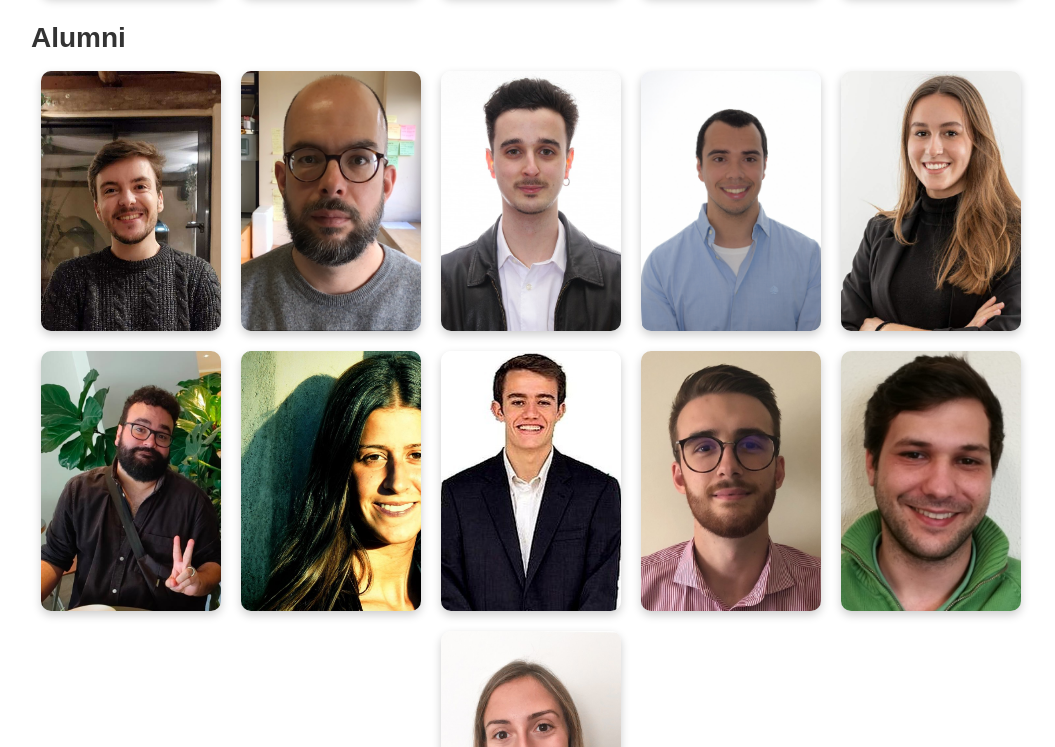
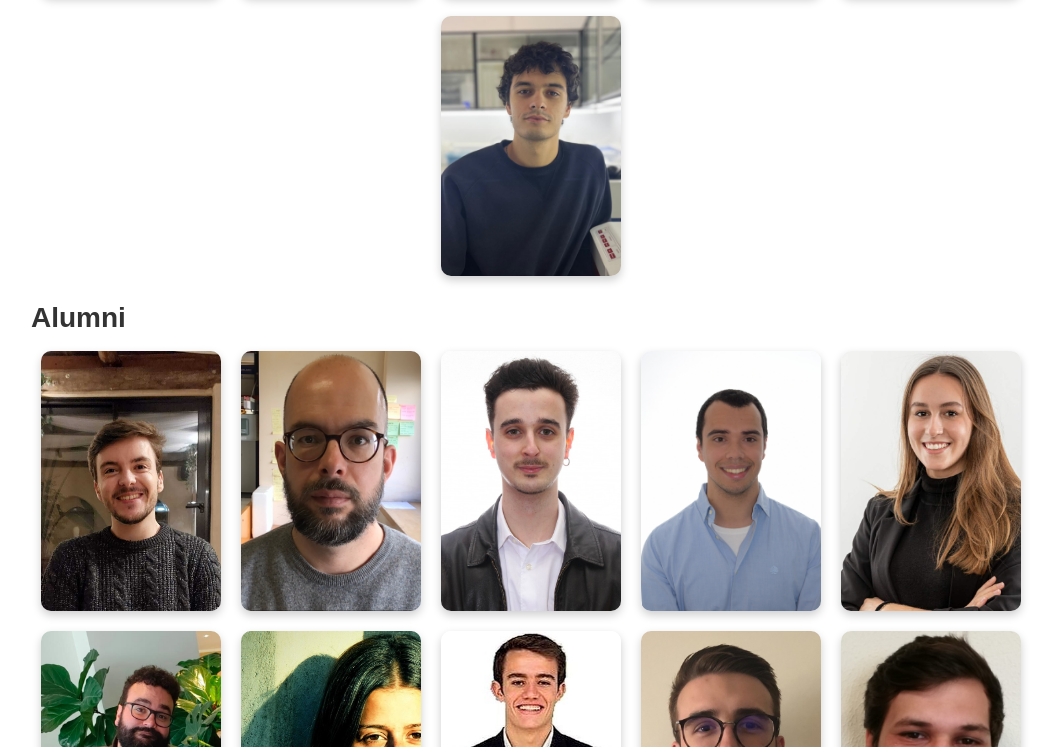
Before and after one commit to CordeiroLab/CordeiroLab.github.io, a Jekyll site: the page built from content/team.md, in a window 1280 px wide and 900 px high, scrolled down 580 px, cut to the strip 153-900 px from the top of the window. Shown: the whole strip, without its empty margins (109-1164 px from the left). Built offline with Jekyll 4.4.1, drawn with Linux system fonts in a browser that asks for light colours; our own code applies the rules of GitHub Pages for plain Markdown files.

Commit message:
Update team.md

```diff
--- a/content/team.md
+++ b/content/team.md
@@ -63,6 +63,18 @@
       <div class="name">Marco Saraiva</div>
       <div>PostDoc </div>
       <a href="/team/marco-saraiva.html" target="_blank" class="btn">Read more</a>
+    </div>
+  </div>
+</label>
+
+<label class="flip-card">
+  <input type="checkbox" />
+  <div class="flip-card-inner">
+    <div class="flip-card-front" style="background-image: url('/assets/images/team/ruy.jpg');"></div>
+    <div class="flip-card-back">
+      <div class="name">Ruy Domingos</div>
+      <div>PostDoc </div>
+      <a href="/team/ruy-domingos.html" target="_blank" class="btn">Read more</a>
     </div>
   </div>
 </label>
```
